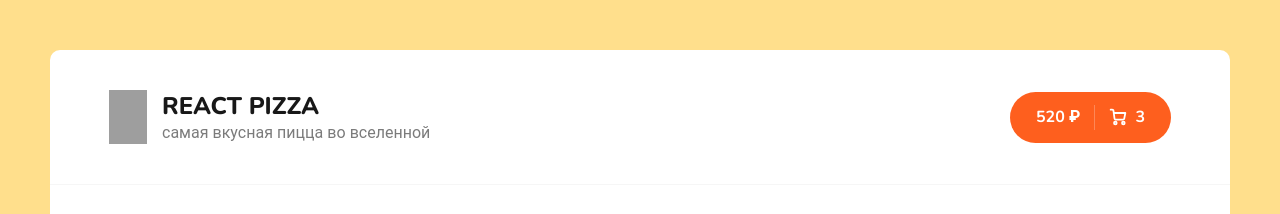
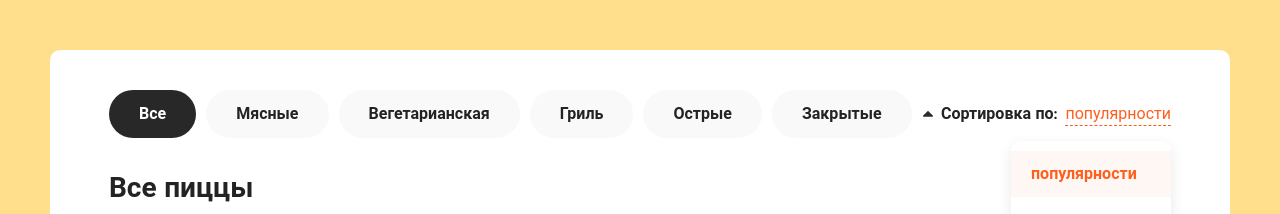
Before and after one commit to genagggg/sneakers-store, a React (Create React App) app: page / in a window 1280 px wide. Shown: the top 214 px of the page. Built offline with nearby package versions, Linux system fonts and the light colour scheme; grey boxes are pictures that could not be loaded.

Commit message:
Component header created

```diff
--- a/src/App.js
+++ b/src/App.js
@@ -3,53 +3,7 @@ import './scss/app.scss'
 function App() {
   return (
     <div class="wrapper">
-    <div class="header">
-      <div class="container">
-        <div class="header__logo">
-          <img width="38" src="./img/pizza-logo.svg" alt="Pizza logo" />
-          <div>
-            <h1>React Pizza</h1>
-            <p>самая вкусная пицца во вселенной</p>
-          </div>
-        </div>
-        <div class="header__cart">
-          <a href="/cart.html" class="button button--cart">
-            <span>520 ₽</span>
-            <div class="button__delimiter"></div>
-            <svg
-              width="18"
-              height="18"
-              viewBox="0 0 18 18"
-              fill="none"
-              xmlns="http://www.w3.org/2000/svg"
-            >
-              <path
-                d="M6.33333 16.3333C7.06971 16.3333 7.66667 15.7364 7.66667 15C7.66667 14.2636 7.06971 13.6667 6.33333 13.6667C5.59695 13.6667 5 14.2636 5 15C5 15.7364 5.59695 16.3333 6.33333 16.3333Z"
-                stroke="white"
-                stroke-width="1.8"
-                stroke-linecap="round"
-                stroke-linejoin="round"
-              />
-              <path
-                d="M14.3333 16.3333C15.0697 16.3333 15.6667 15.7364 15.6667 15C15.6667 14.2636 15.0697 13.6667 14.3333 13.6667C13.597 13.6667 13 14.2636 13 15C13 15.7364 13.597 16.3333 14.3333 16.3333Z"
-                stroke="white"
-                stroke-width="1.8"
-                stroke-linecap="round"
-                stroke-linejoin="round"
-              />
-              <path
-                d="M4.78002 4.99999H16.3334L15.2134 10.5933C15.1524 10.9003 14.9854 11.176 14.7417 11.3722C14.4979 11.5684 14.1929 11.6727 13.88 11.6667H6.83335C6.50781 11.6694 6.1925 11.553 5.94689 11.3393C5.70128 11.1256 5.54233 10.8295 5.50002 10.5067L4.48669 2.82666C4.44466 2.50615 4.28764 2.21182 4.04482 1.99844C3.80201 1.78505 3.48994 1.66715 3.16669 1.66666H1.66669"
-                stroke="white"
-                stroke-width="1.8"
-                stroke-linecap="round"
-                stroke-linejoin="round"
-              />
-            </svg>
-            <span>3</span>
-          </a>
-        </div>
-      </div>
-    </div>
+
     <div class="content">
       <div class="container">
         <div class="content__top">
```
